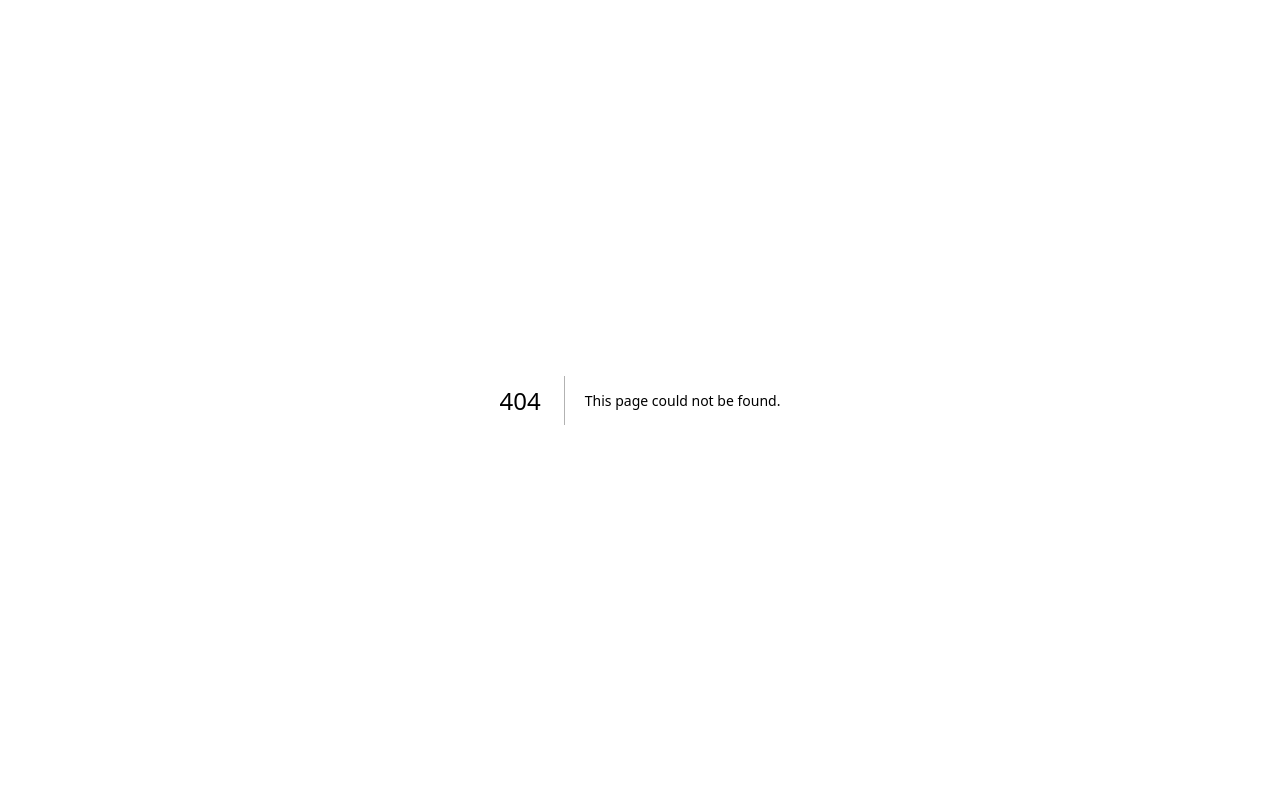
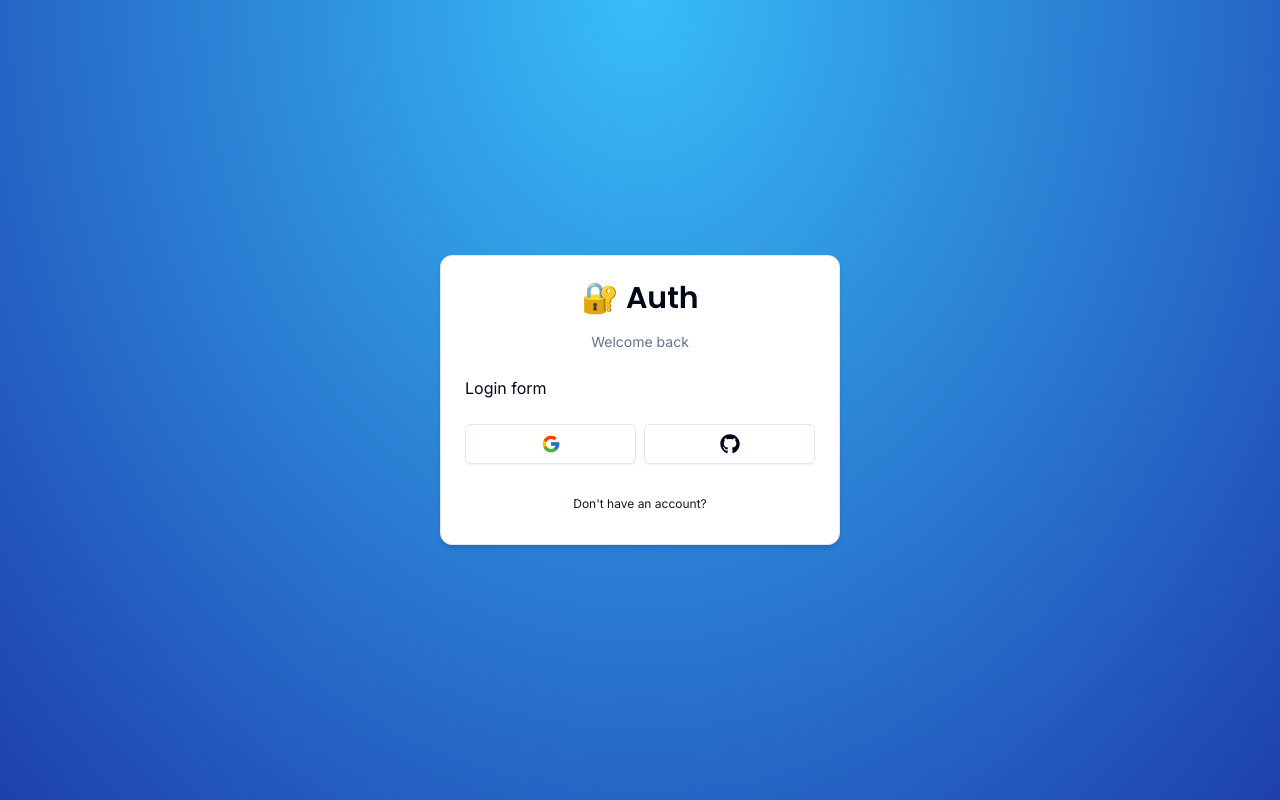
Before and after one commit to FelipeGangrel/nextjs-auth, a Next.js app: page /auth/login in a window 1280 px wide. Before the commit this address had no page. Built offline with nearby package versions, Linux system fonts and the light colour scheme.

Commit message:
Update login page

```diff
--- /dev/null
+++ b/src/app/auth/login/page.tsx
@@ -0,0 +1,5 @@
+import { LoginForm } from '@/components/auth/login-form'
+
+export default function LoginPage() {
+  return <LoginForm />
+}
```
